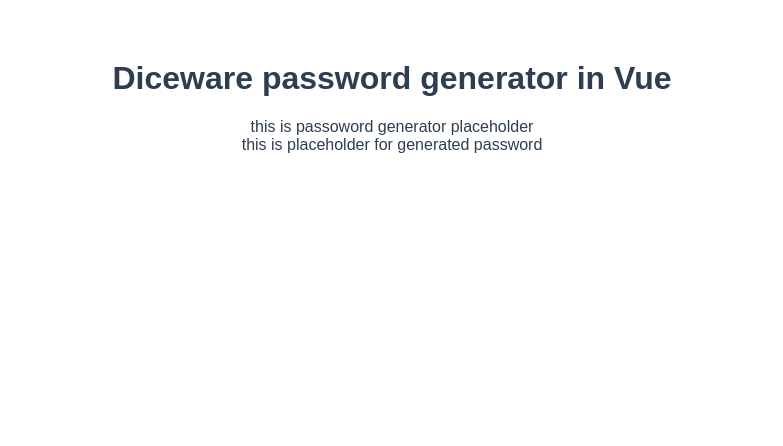
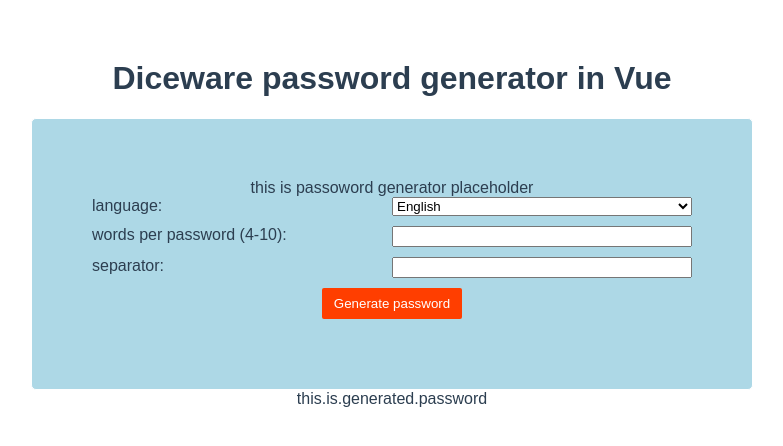
Before and after one commit to MaciekTalaska/vue-diceware, a Vue app: page / in a window 1280 px wide. Shown: the top 446 px of the page, without its empty margins (248-1031 px from the left). Built offline with nearby package versions, Linux system fonts and the light colour scheme.

Commit message:
visuals reworked

```diff
--- a/src/components/display.vue
+++ b/src/components/display.vue
@@ -1,5 +1,5 @@
 <template>
-    <div>this is placeholder for generated password
+    <div>this.is.generated.password
     </div>
 </template>
 
--- a/src/components/generator.vue
+++ b/src/components/generator.vue
@@ -1,5 +1,40 @@
 <template>
-    <div>this is passoword generator placeholder
+    <div class="container">this is passoword generator placeholder
+        <div>
+            <label class="column-left" for="language_ctrl">language:</label>
+            <select 	class="column-right"
+                                id="language_ctrl"
+                                bind:value={language}
+                                on:change="{async (e) => loadDicewareWordList() }">
+                <option value="en">English</option>
+                <option value="pl">Polish</option>
+                <option value="fi">Finnish</option>
+                <option value="mi">Maori</option>
+            </select>
+        </div>
+        <div>
+            <label 	class="column-left"
+                            for="password_ctrl">words per password (4-10):</label>
+            <input 	id="password_ctrl"
+                            class="column-right"
+                            type="number"
+                            bind:value={passwordLength}
+                            onkeyup="this.value=this.value.replace(/[^\d]/,'');"
+                            on:change="{validatePasswordLength}"
+                            min=4 max=10 vlaue={defaultLength}/>
+        </div>
+        <div>
+                <label 	class="column-left"
+                                for="separator_ctrl">separator:</label>
+                <input 	id="separator_ctrl"
+                                class="column-right"
+                                bind:value={separator} />
+        </div>
+        <div>
+            <button on:click={generatePassword}>
+                Generate password
+            </button>
+        </div>
     </div>
 </template>
 
@@ -10,4 +45,36 @@ export default {
 </script>
 
 <style scoped>
+button {
+    background: #ff3e00;
+    color: white;
+    border: none;
+    padding: 8px 12px;
+    border-radius: 2px;
+    max-width: 60%;
+}
+div {
+    padding-bottom: 10px;
+}
+.container {
+    width: 600px;
+    border: 1px solid #ffffff;
+
+    /*margin: 0 auto;*/
+    display: inline-grid;
+    background-color: lightblue;
+    padding: 60px;
+    border-radius: 5px;
+}
+
+.column-left {
+    float: left;
+    white-space: nowrap;
+}
+
+.column-right {
+    width: 300px;
+    float: right;
+    box-sizing: border-box;
+}
 </style>
```
